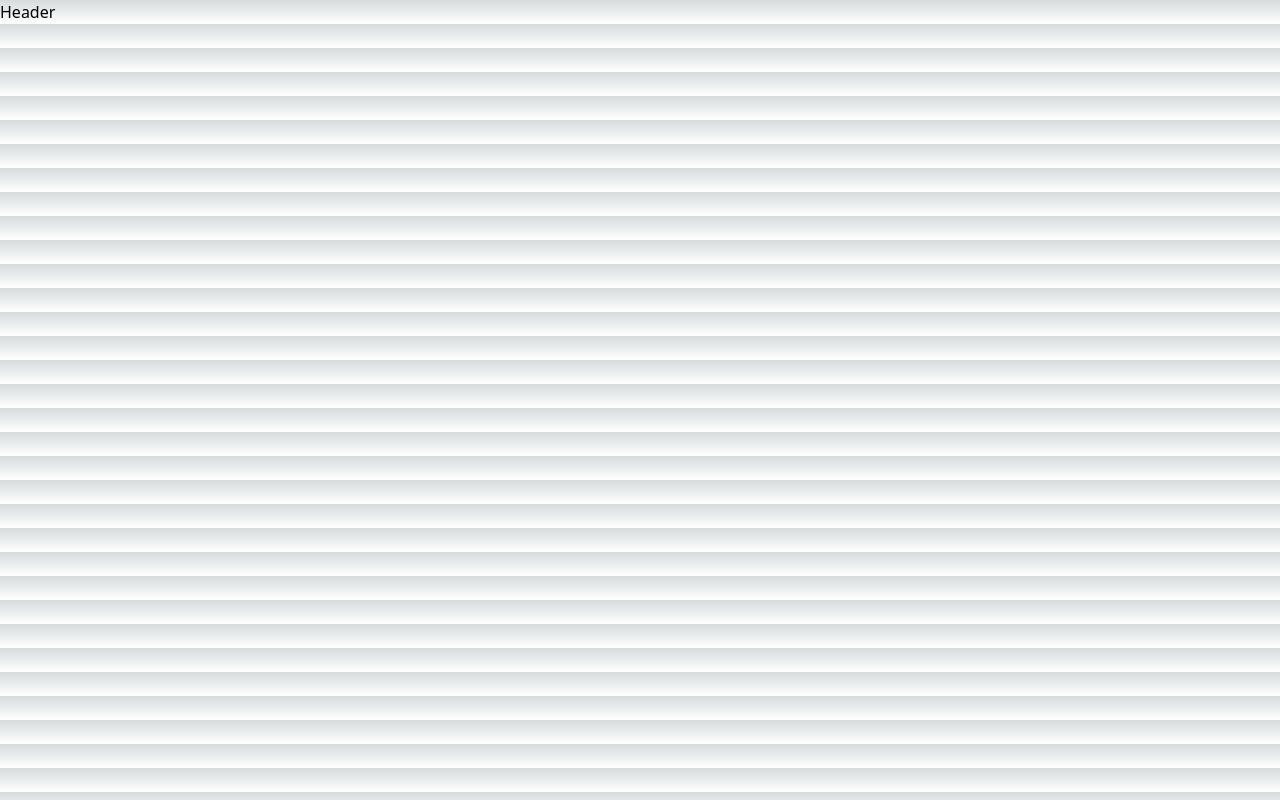
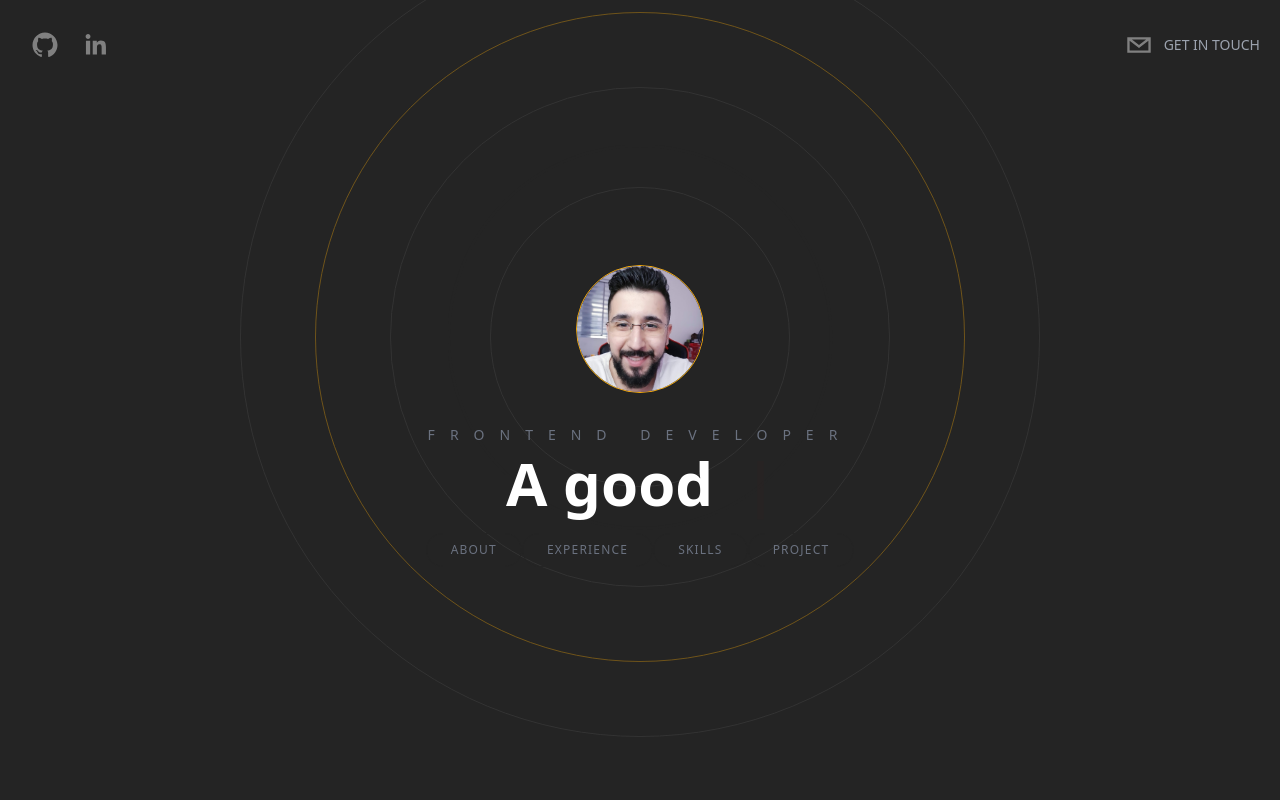
Before and after one commit to Rods27/portfolio, a Next.js app: page / in a window 1280 px wide. Built offline with nearby package versions, Linux system fonts and the light colour scheme.

Commit message:
Hero Section

```diff
--- /dev/null
+++ b/src/components/BackgroundCircles.tsx
@@ -0,0 +1,27 @@
+import React from 'react'
+import { motion } from 'framer-motion';
+
+type Props = {}
+
+export default function BackgroundCircles({}: Props) {
+  return (
+    <motion.div
+       initial={{
+          opacity: 0,
+        }}
+        animate={{
+          scale: [1, 2, 2, 3, 1],
+          opacity: [0.1, .2, .4, .8, .1, 1],
+          borderRadius: ["20%", "20%", "50%", "80%", "200%"]
+        }}
+        transition={{ duration: 1 }}
+        className='relative flex justify-center items-center'
+      >
+      <div className='absolute border rounded-full border-[#333333] h-[200px] w-[200px] mt-52 animate-ping'/>
+      <div className='absolute border rounded-full border-[#333333] h-[300px] w-[300px] mt-52'/>
+      <div className='absolute border rounded-full border-[#333333] h-[500px] w-[500px] mt-52'/>
+      <div className='absolute border rounded-full border-[#F7AB0A] opacity-20 h-[650px] w-[650px] mt-52 animate-pulse'/>
+      <div className='absolute border rounded-full border-[#333333] h-[800px] w-[800px] mt-52'/>
+    </motion.div>
+  )
+}
--- a/src/components/Header.tsx
+++ b/src/components/Header.tsx
@@ -1,10 +1,47 @@
 import React from 'react'
+import { SocialIcon } from 'react-social-icons';
+import { motion } from 'framer-motion';
 
 type Props = {}
 
 function Header({}: Props) {
   return (
-    <div>Header</div>
+    <header className='sticky top-0 p-5 flex items-start justify-between max-w-7xl mx-auto z-20'>
+      <motion.div
+        initial={{x: -500, opacity: 0, scale: 0.5}}
+        animate={{ x:0, opacity: 1, scale: 1 }}
+        transition={{duration: 1.5}}
+        className='flex flex-row items-center'
+      >
+        <SocialIcon
+          target="_blank"
+          url="https://github.com/Rods27"
+          fgColor='gray'
+          bgColor='transparent'
+        />
+        <SocialIcon
+          target="_blank"
+          url="https://www.linkedin.com/in/rodrigoleite27/"
+          fgColor='gray'
+          bgColor='transparent'
+        />
+      </motion.div>
+
+      <motion.div
+        initial={{x: 500, opacity: 0, scale: 0.5}}
+        animate={{ x:0, opacity: 1, scale: 1 }}
+        transition={{ duration: 1.5 }}
+        className='flex flex-row items-center text-gray-300 cursor cursor-pointer'
+      >
+        <SocialIcon
+          className='cursor-pointer'
+          network='email'
+          fgColor='gray'
+          bgColor='transparent'
+        />
+        <p className='uppercase hidden md:inline-flex text-sm text-gray-400'>get in touch</p>
+      </motion.div>
+    </header>
   )
 }
 
--- /dev/null
+++ b/src/components/Hero.tsx
@@ -0,0 +1,55 @@
+import React from 'react'
+import { Typewriter, Cursor, useTypewriter } from 'react-simple-typewriter'
+import BackgroundCircles from './BackgroundCircles'
+import Photo from '../../public/photo.jpg'
+import Image from 'next/image'
+import Link from 'next/link'
+
+type Props = {}
+
+export default function Hero({}: Props) {
+  const [text, count] = useTypewriter({
+    words: [
+      "Hi, The Name's Rodrigo",
+      'A good team-worker',
+      'Coffee.tsx',
+      '<Component props={...passion}/>'
+    ],
+    loop: true,
+    delaySpeed: 2000
+  })
+  return (
+    <div className='h-screen flex flex-col space-y-8 items-center justify-center text-center overflow-hidden'>
+      <BackgroundCircles />
+      <Image
+        src={Photo}
+        alt="Profile picture"
+        className='relative border rounded-full border-[#F7AB0A] h-32 w-32 mx-auto object-cover'
+      />
+      <div className='z-20'>
+        <h2 className='text-sm text-gray-500 pb-2 tracking-[15px] uppercase'>
+          Frontend Developer
+        </h2>
+        <h1 className='text-5xl lg:text-6xl font-semibold px-10'>
+          <span className='mr-3'>{text}</span>
+          <Cursor cursorColor='red' />
+        </h1>
+
+        <div className='pt-5'>
+          <Link href="#about">
+            <button className='heroButton'>About</button>
+          </Link>
+          <Link href="#experience">
+            <button className='heroButton'>Experience</button>
+          </Link>
+          <Link href="#skills">
+            <button className='heroButton'>Skills</button>
+          </Link>
+          <Link href="#projects">
+            <button className='heroButton'>Project</button>
+          </Link>
+        </div>
+      </div>
+    </div>
+  )
+}
--- a/src/pages/globals.css
+++ b/src/pages/globals.css
@@ -2,26 +2,9 @@
 @tailwind components;
 @tailwind utilities;
 
-:root {
-  --foreground-rgb: 0, 0, 0;
-  --background-start-rgb: 214, 219, 220;
-  --background-end-rgb: 255, 255, 255;
-}
-
-@media (prefers-color-scheme: dark) {
-  :root {
-    --foreground-rgb: 255, 255, 255;
-    --background-start-rgb: 0, 0, 0;
-    --background-end-rgb: 0, 0, 0;
+@layer components {
+  .heroButton {
+    @apply px-6 py-2 border border-[#242424] rounded-full uppercase text-xs
+    tracking-widest text-gray-500 transition-all hover:border-[#F7AB0A]/40 hover:text-[#F7AB0A]/40
   }
 }
-
-body {
-  color: rgb(var(--foreground-rgb));
-  background: linear-gradient(
-      to bottom,
-      transparent,
-      rgb(var(--background-end-rgb))
-    )
-    rgb(var(--background-start-rgb));
-}
--- a/src/pages/index.tsx
+++ b/src/pages/index.tsx
@@ -1,18 +1,22 @@
 import Head from 'next/head';
 import type { NextPage } from 'next';
 import Header from '@/components/Header';
+import Hero from '@/components/Hero';
 
 const Home: NextPage = () =>{
   return (
-    <div>
+    <div className='bg-[rgb(36,36,36)] text-white h-screen snap-y snap-mandatory overflow-scroll z-0'>
       <Head>
-        <title>Rod&apos;s Portfolio</title>
+        <title>Rodrigo&apos;s Portfolio</title>
       </Head>
 
       {/* Header */}
       <Header />
 
       {/* Hero */}
+      <section id="hero" className='snap-center'>
+        <Hero/>
+      </section>
 
       {/* About */}
 
```
Also changed, not shown: package.json (+7 -4 lines), public/photo.jpg (added), 1 other file (tests, documents, lock files or other folders).
